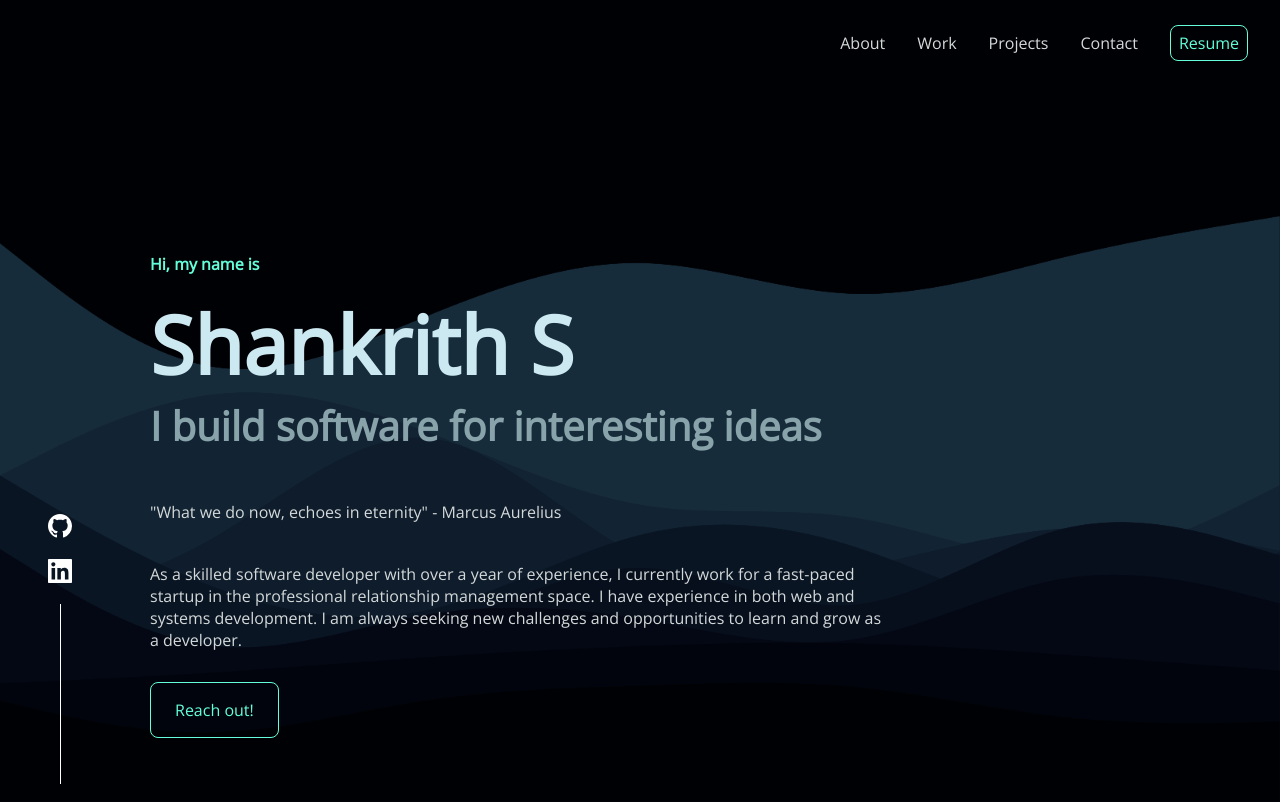
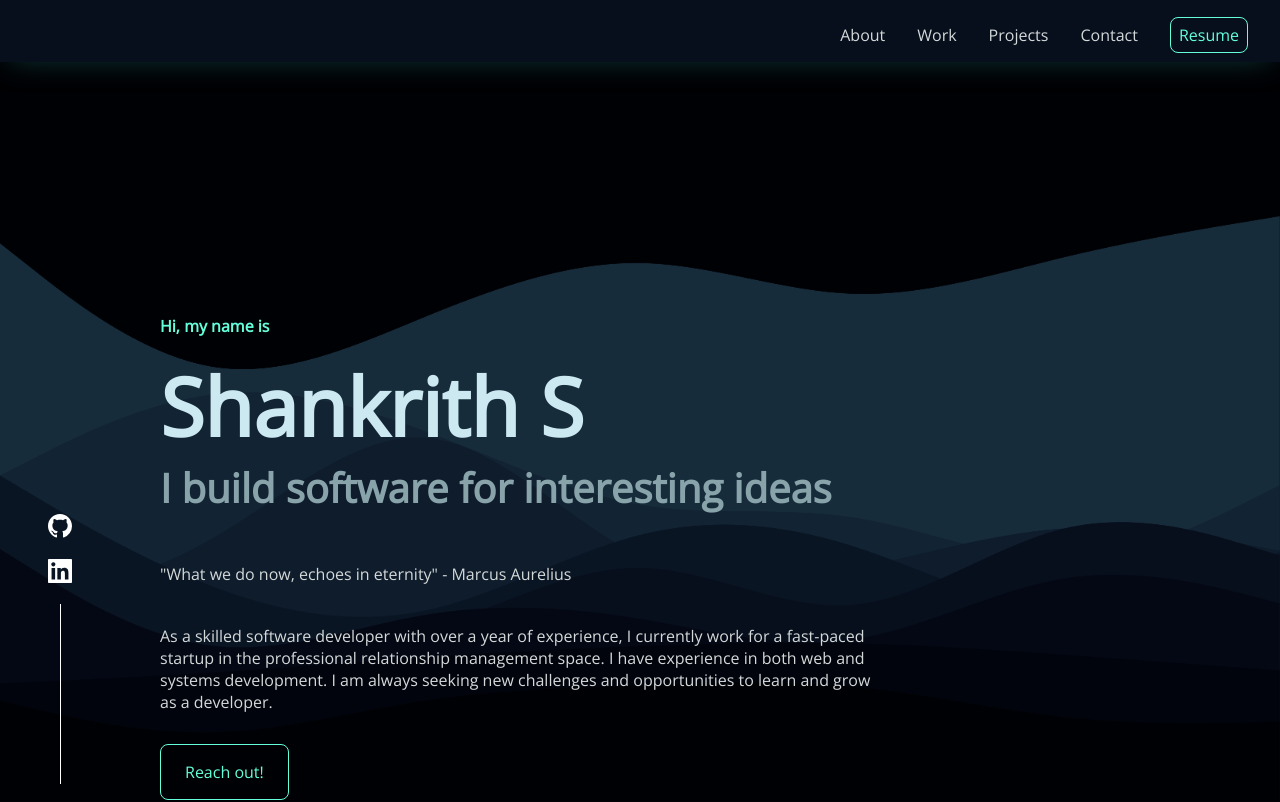
Before and after one commit to Shanki5/shankrith-portfolio, a React (Create React App) app: page / in a window 1280 px wide. Shown: the top 802 px of the page. Built offline with nearby package versions, Linux system fonts and the light colour scheme.

Commit message:
added new navbar scrollup show and hide animation

```diff
--- a/public/index.html
+++ b/public/index.html
@@ -2,7 +2,7 @@
 <html lang="en">
     <head>
         <meta charset="utf-8" />
-        <link rel="icon" href="%PUBLIC_URL%/favicon.ico" />
+        <link rel="icon" href="%PUBLIC_URL%/logo512.png" />
         <meta name="viewport" content="width=device-width, initial-scale=1" />
         <meta name="theme-color" content="#000000" />
         <meta name="description" content="Shankrith's portfolio website" />
--- a/src/App.tsx
+++ b/src/App.tsx
@@ -23,7 +23,8 @@ const AppContainer = styled.div`
 `;
 
 const BodyContainer = styled.main`
-  padding: 0px 150px;
+  @media (min-width: 768px){padding: 0px 10rem;}
+  padding: 0px 3rem;
   display: flex;
   flex-direction: column;
   gap: 5rem;
--- a/src/Components/Header.tsx
+++ b/src/Components/Header.tsx
@@ -1,16 +1,54 @@
+import React, { useState, useEffect } from 'react';
+
+import { debounce } from '../utilities/helpers';
 import styled from "styled-components"
+
 import { Navbar } from "../Containers/Navbar/Index"
 
 const HeaderContainer = styled.header`
-    padding: 1rem 2rem;
-    position: fixed;
+    padding: 0.5rem 2rem 0;
+    position: sticky;
     display: flex;
     width: 100%;
+    background: #070e1c;
+    z-index: 15;
+    box-shadow: 0 5px 30px -10px #134444;
+
+    transition-property: all;
+    transition-timing-function: cubic-bezier(0.4, 0, 0.2, 1);
+    transition-duration: 500ms;
 `;
+
+enum ScrollDirection {
+    Up,
+    Down,
+    NoScroll
+}
 export function HeaderView() {
 
+    const [scrollDirection, setScrollDirection] = useState(ScrollDirection.NoScroll);
+
+    useEffect(() => {
+        let lastScrollPos = window.scrollY;
+
+        const handleScroll = () => {
+            const currentScrollPos = window.pageYOffset;
+
+            const direction = currentScrollPos > lastScrollPos ? ScrollDirection.Down : ScrollDirection.Up;
+
+            if (direction !== scrollDirection && (currentScrollPos - lastScrollPos > 10 || currentScrollPos - lastScrollPos < -10)) {
+                setScrollDirection(direction);
+            }
+
+            lastScrollPos = currentScrollPos > 0 ? currentScrollPos : 0;
+
+        };
+        window.addEventListener('scroll', handleScroll);
+        return () => window.removeEventListener('scroll', handleScroll);
+    }, [scrollDirection])
+
     return (
-        <HeaderContainer>
+        <HeaderContainer style={{ top: scrollDirection === ScrollDirection.Up ? '0' : '-60px' }}>
             <Navbar />
         </HeaderContainer>
     )
--- /dev/null
+++ b/src/utilities/helpers.ts
@@ -0,0 +1,25 @@
+
+
+// export function debounce(func: Function, wait: number, immediate: boolean) {
+//     var timeout: number;
+//     return function () {
+//         var context = (this: any, args = arguments);
+//         var later = function () {
+//             timeout = null;
+//             if (!immediate) func.apply(context, args);
+//         };
+//         var callNow = immediate && !timeout;
+//         clearTimeout(timeout);
+//         timeout = setTimeout(later, wait);
+//         if (callNow) func.apply(context, args);
+//     };
+// };
+
+export const debounce = (fn: Function, wait: number) => {
+    let timeoutId: ReturnType<typeof setTimeout>;
+
+    return function (this: any, ...args: any[]) {
+        clearTimeout(timeoutId);
+        timeoutId = setTimeout(() => fn.apply(this, args), wait);
+    };
+};
```
